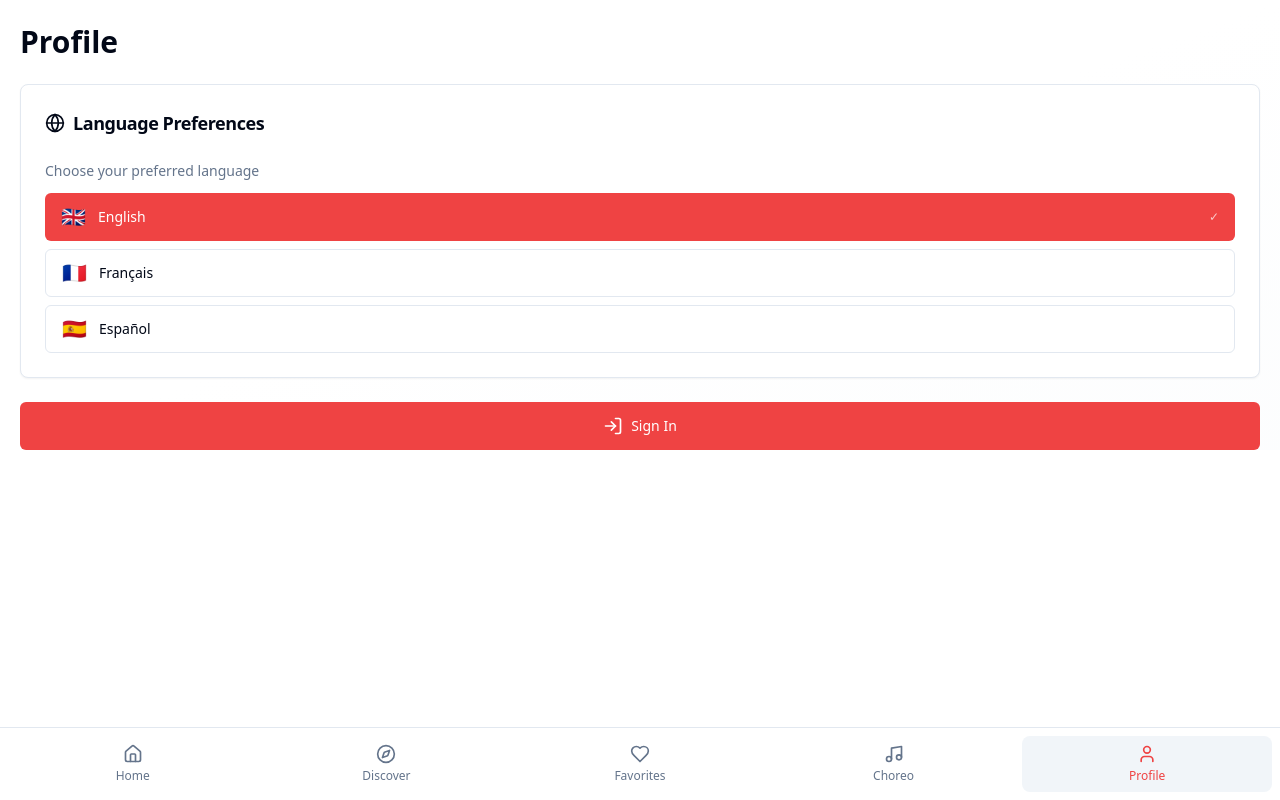
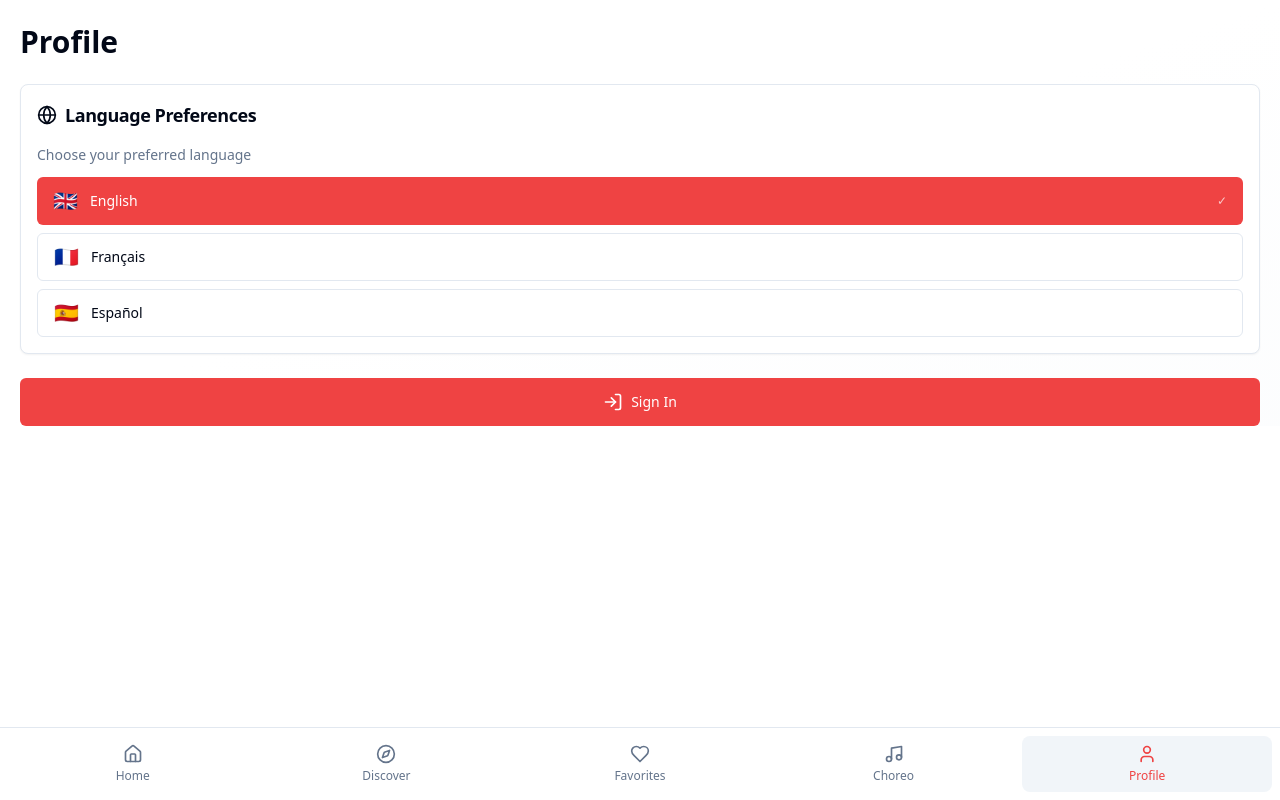
Before and after one commit to PolThm/bailapp, a React (Vite) app in the folder apps/web/: page /profile in a window 1280 px wide. Built offline with nearby package versions, Linux system fonts and the light colour scheme; no server answers.

Commit message:
Update card.tsx

```diff
--- a/apps/web/src/components/ui/card.tsx
+++ b/apps/web/src/components/ui/card.tsx
@@ -22,7 +22,7 @@
 >(({ className, ...props }, ref) => (
   <div
     ref={ref}
-    className={cn('flex flex-col space-y-1.5 p-6', className)}
+    className={cn('flex flex-col space-y-1.5 p-4', className)}
     {...props}
   />
 ));
@@ -59,7 +59,7 @@
   HTMLDivElement,
   React.HTMLAttributes<HTMLDivElement>
 >(({ className, ...props }, ref) => (
-  <div ref={ref} className={cn('p-6 pt-0', className)} {...props} />
+  <div ref={ref} className={cn('p-4 pt-0', className)} {...props} />
 ));
 CardContent.displayName = 'CardContent';
 
```
